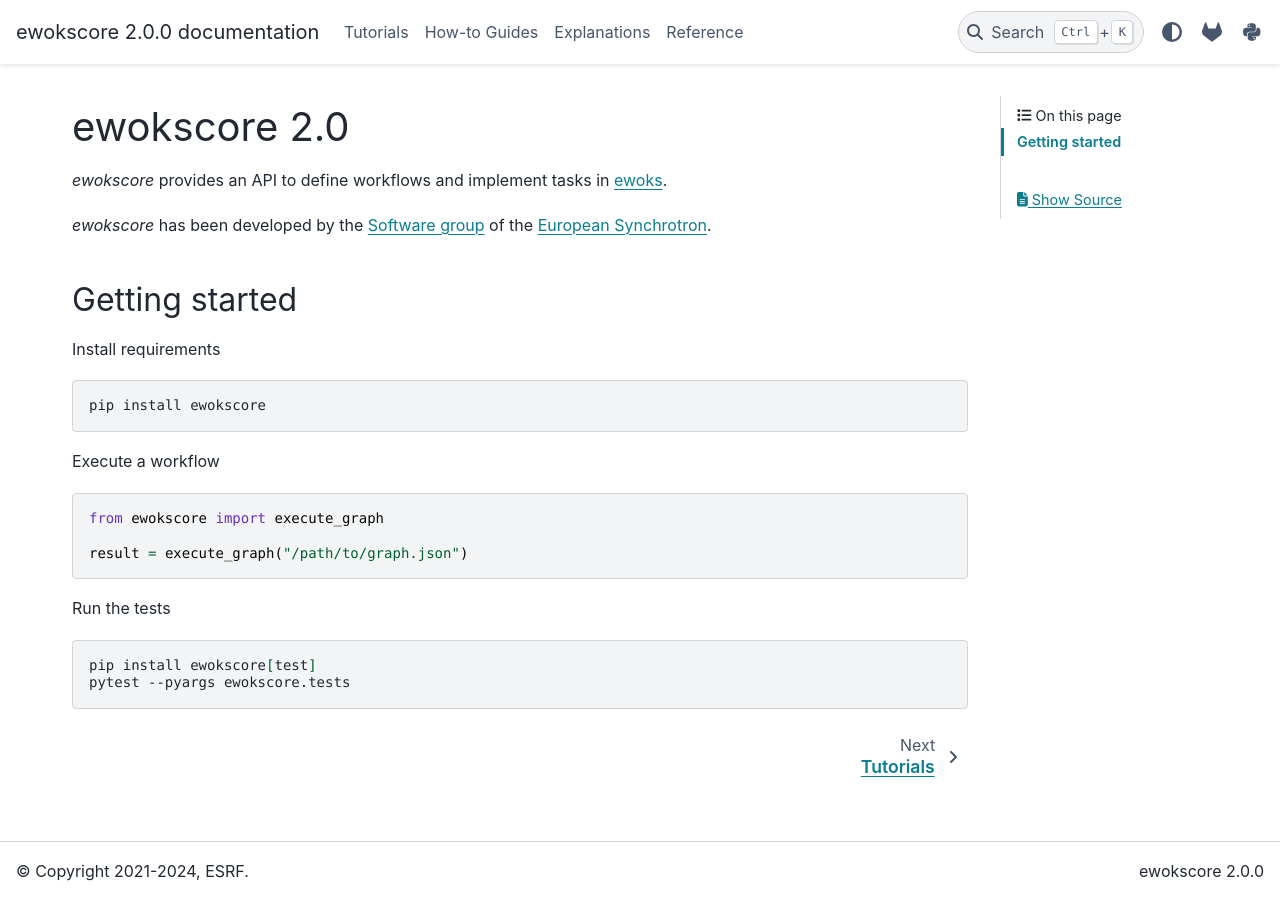
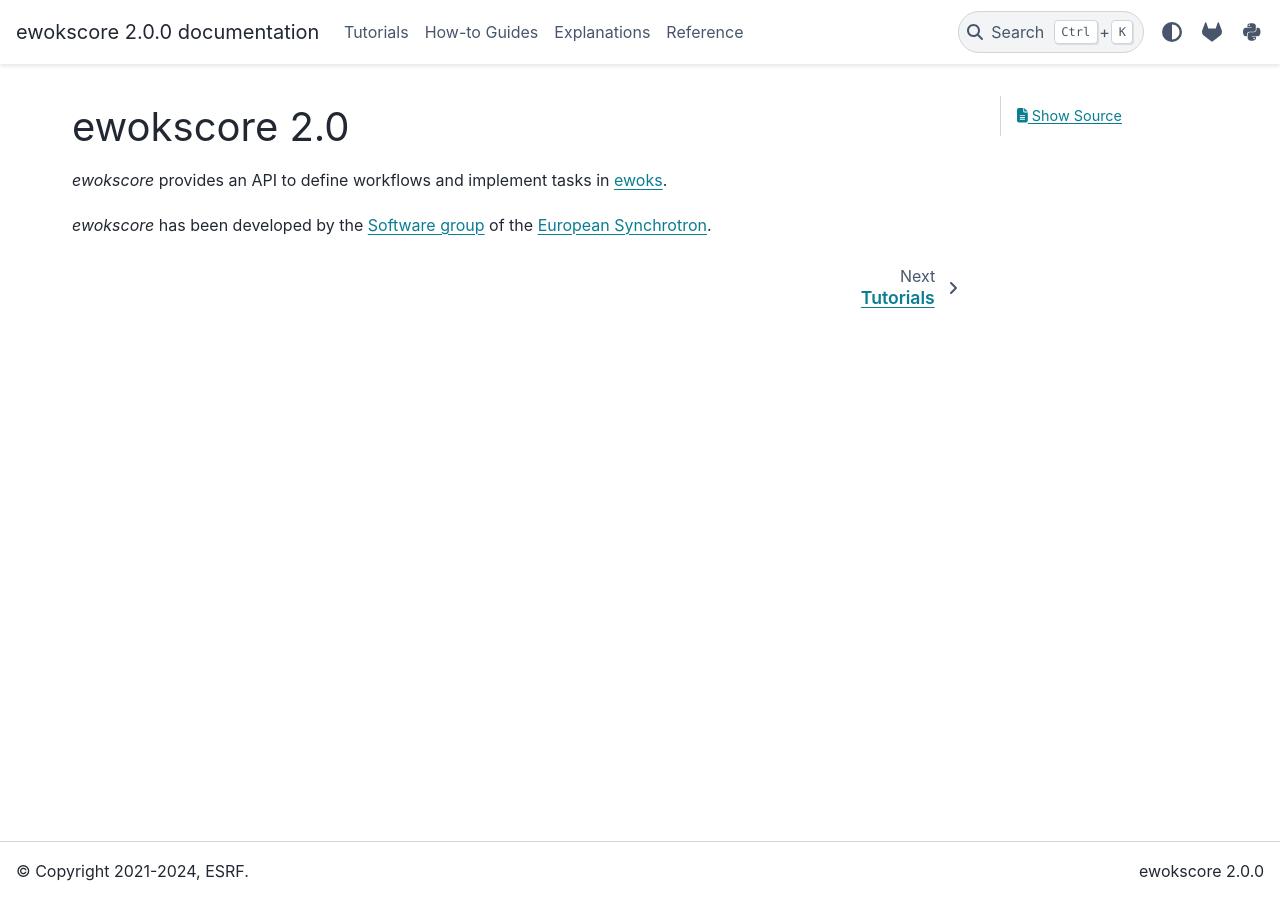
Before and after one commit to ewoks-kit/ewokscore, a Sphinx documentation site: the page built from doc/index.rst, in a window 1280 px wide. Built offline with Sphinx 7.4.7 and the PyData theme 0.15.4, drawn with Linux system fonts in a browser that asks for light colours; pages that are not in the unit, such as notebooks, are missing from menus.

Commit message:
docs: restructure

```diff
--- a/doc/index.rst
+++ b/doc/index.rst
@@ -3,31 +3,8 @@
 
 *ewokscore* provides an API to define workflows and implement tasks in `ewoks <https://ewoks.readthedocs.io/>`_.
 
-*ewokscore* has been developed by the `Software group <https://www.esrf.fr/Instrumentation/software>`_ of the `European Synchrotron <https://www.esrf.fr/>`_.
-
-Getting started
----------------
-
-Install requirements
-
-.. code-block:: bash
-
-    pip install ewokscore
-
-Execute a workflow
-
-.. code-block:: python
-
-    from ewokscore import execute_graph
-
-    result = execute_graph("/path/to/graph.json")
-
-Run the tests
-
-.. code-block:: bash
-
-    pip install ewokscore[test]
-    pytest --pyargs ewokscore.tests
+*ewokscore* has been developed by the `Software group <https://www.esrf.fr/Instrumentation/software>`_
+of the `European Synchrotron <https://www.esrf.fr/>`_.
 
 .. toctree::
     :hidden:
--- a/doc/tutorials/index.rst
+++ b/doc/tutorials/index.rst
@@ -4,4 +4,5 @@
 .. toctree::
     :maxdepth: 1
 
+    getting_started
     hello_world
```
Also changed, not shown: doc/tutorials/getting_started.rst (added, +17 -0 lines).
